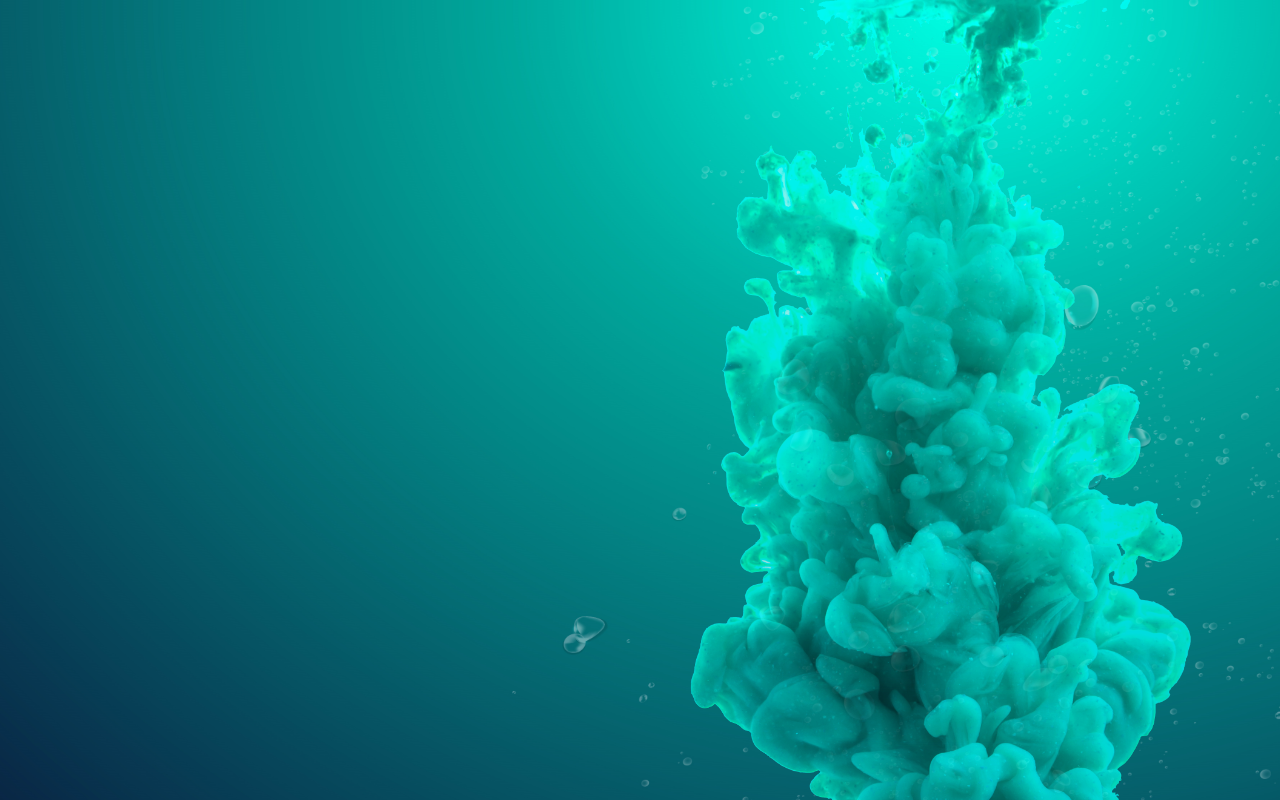
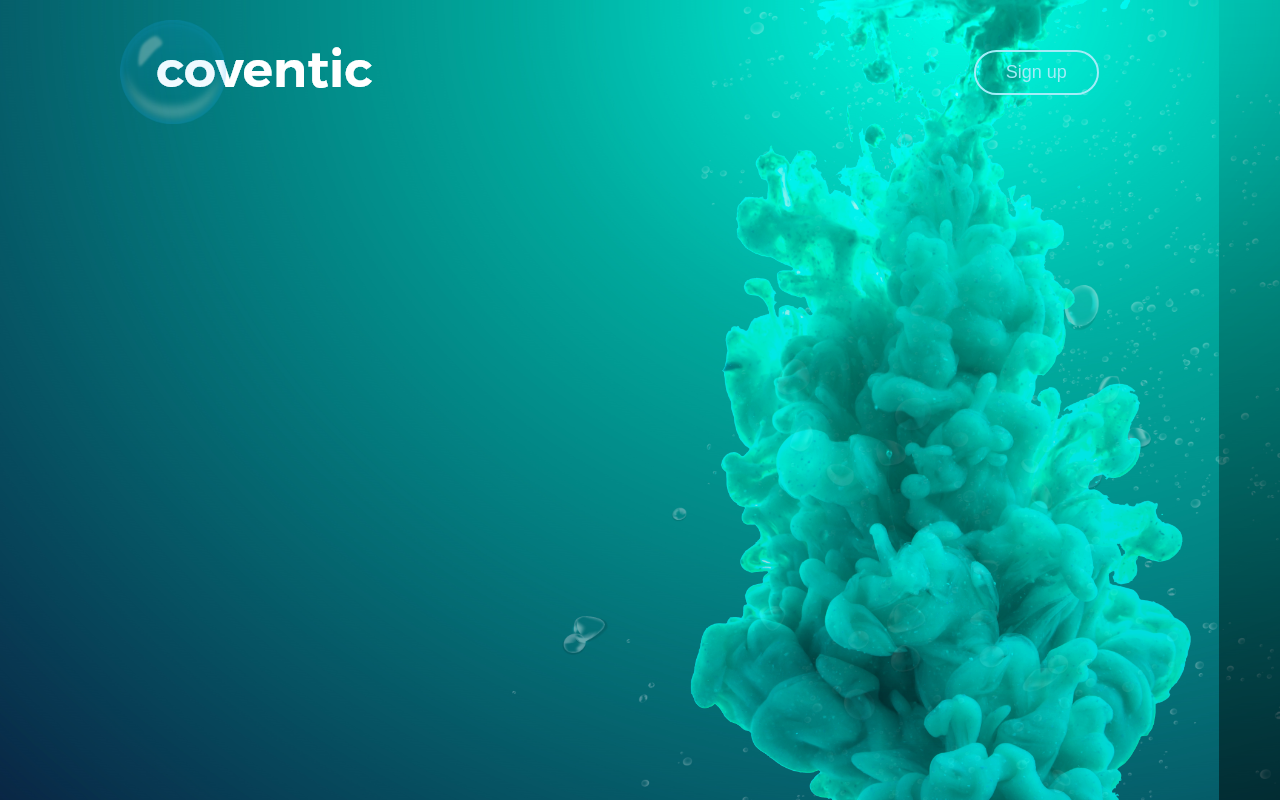
Before and after one commit to noexcript/landing-ballom-water, a React (Vite) app: page / in a window 1280 px wide. Built offline with nearby package versions, Linux system fonts and the light colour scheme.

Commit message:
feat:  implamentation navbar and fixed sidebar

```diff
--- a/src/App.jsx
+++ b/src/App.jsx
@@ -1,10 +1,20 @@
 import React from "react";
 import Background from "./components/background";
+import MainContent from "./components/main-content";
+import MainContentMain from "./components/main-content-main";
+import Navbar from "./components/navbar";
+import Sidebar from "./components/sidebar";
 
 function App() {
   return (
     <>
       <Background />
+      <MainContent>
+        <MainContentMain>
+          <Navbar />
+        </MainContentMain>
+        <Sidebar />
+      </MainContent>
     </>
   );
 }
--- a/src/components/button/index.jsx
+++ b/src/components/button/index.jsx
@@ -3,7 +3,7 @@ import React from "react";
 
 function Button({ text }) {
   return (
-    <button type="button" className="btn">
+    <button type="button" className="button">
       {text}
     </button>
   );
--- a/src/components/button/styles.css
+++ b/src/components/button/styles.css
@@ -1,14 +1,16 @@
 .button {
     color: var(--main-color);
-    border: 1px solid var(--main-color);
-    padding: 5px 15px;
-    border-radius: 15px;
+    border: 2px solid var(--main-color);
+    padding: 10px 30px;
+    border-radius: 50px;
     width: fit-content;
     transition: all .6s ease-in-out;
     cursor: pointer;
+    font-size: 18px;
+    background-color: transparent;
 
     &:hover {
-        background-color: var(--main-color);
+        background-color: var(--main-stronger-color);
         color: #fff;
     }
 
--- a/src/components/main-content-main/index.jsx
+++ b/src/components/main-content-main/index.jsx
@@ -1,10 +1,9 @@
+import Navbar from "../navbar";
 import "./styles.css";
 import React from "react";
 
-function mainContentMain() {
-  return <div className="main-content">
-
-  </div>;
+function MainContentMain({ children }) {
+  return <div className="main-content-main">{children}</div>;
 }
 
-export default mainContentMain;
+export default MainContentMain;
--- a/src/components/main-content-main/styles.css
+++ b/src/components/main-content-main/styles.css
@@ -4,5 +4,5 @@
     flex-direction: column;
     gap: 250px;
     margin: 0px 120px;
-    margin-top: 130px;
+    margin-top: 20px;
 }
--- a/src/components/main-content/index.jsx
+++ b/src/components/main-content/index.jsx
@@ -1,8 +1,9 @@
+import MainContentMain from "../main-content-main";
 import "./styles.css";
 import React from "react";
 
-function MainContent() {
-  return <div className="main-content"></div>;
+function MainContent({ children }) {
+  return <div className="main-content">{children}</div>;
 }
 
 export default MainContent;
--- /dev/null
+++ b/src/components/navbar/index.jsx
@@ -0,0 +1,15 @@
+import React from "react";
+import nav_logo from "../../assets/logo.png";
+import Button from "../button";
+import "./styles.css";
+
+function Navbar() {
+  return (
+    <div className="navbar">
+      <img src={nav_logo} alt="logo-navbar" className="nav-logo" />
+      <Button text="Sign up" />
+    </div>
+  );
+}
+
+export default Navbar;
--- /dev/null
+++ b/src/components/navbar/styles.css
@@ -0,0 +1,6 @@
+.navbar {
+    width: 100%;
+    display: flex;
+    align-items: center;
+    justify-content: space-between;
+}
--- a/src/components/sidebar/styles.css
+++ b/src/components/sidebar/styles.css
@@ -1,5 +1,6 @@
 .sidebar {
-    background-image: linear-gradient(from top, var(--main-color), var(--main-stronger-color));
+    background-image: linear-gradient(to top, rgba(0,0,0,.5), rgba(0, 0, 0, 0.034));
     display: flex;
-    height: 100%;
+    height: 100vh;
+    width: 80px;
 }
--- a/src/index.css
+++ b/src/index.css
@@ -1,6 +1,6 @@
 :root {
   --main-color: #A3ECF7;
-  --main-strong-color: #00485A;
+  --main-stronger-color: #00485A;
 }
 
 * {
```
Also changed, not shown: src/components/sidebar/index.jsx (+4 -8 lines).
